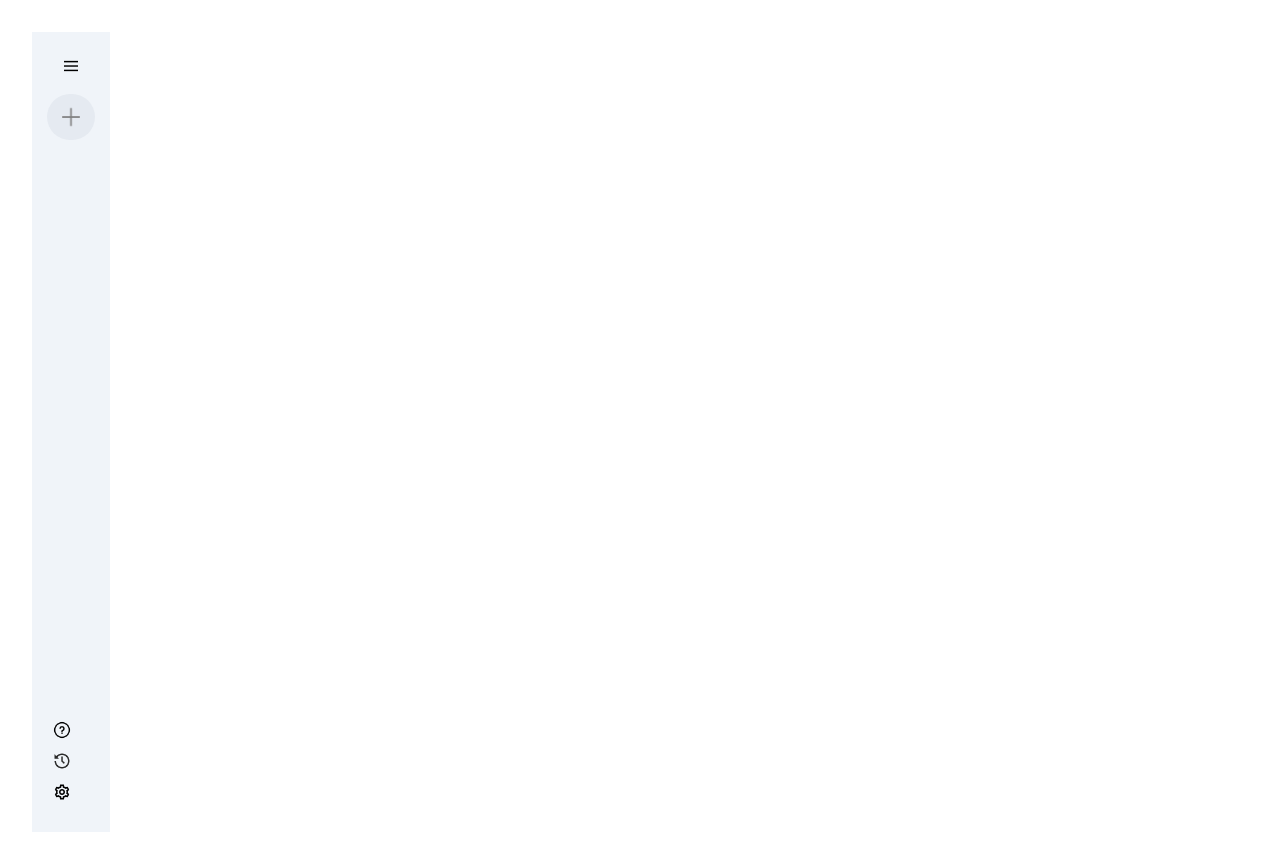
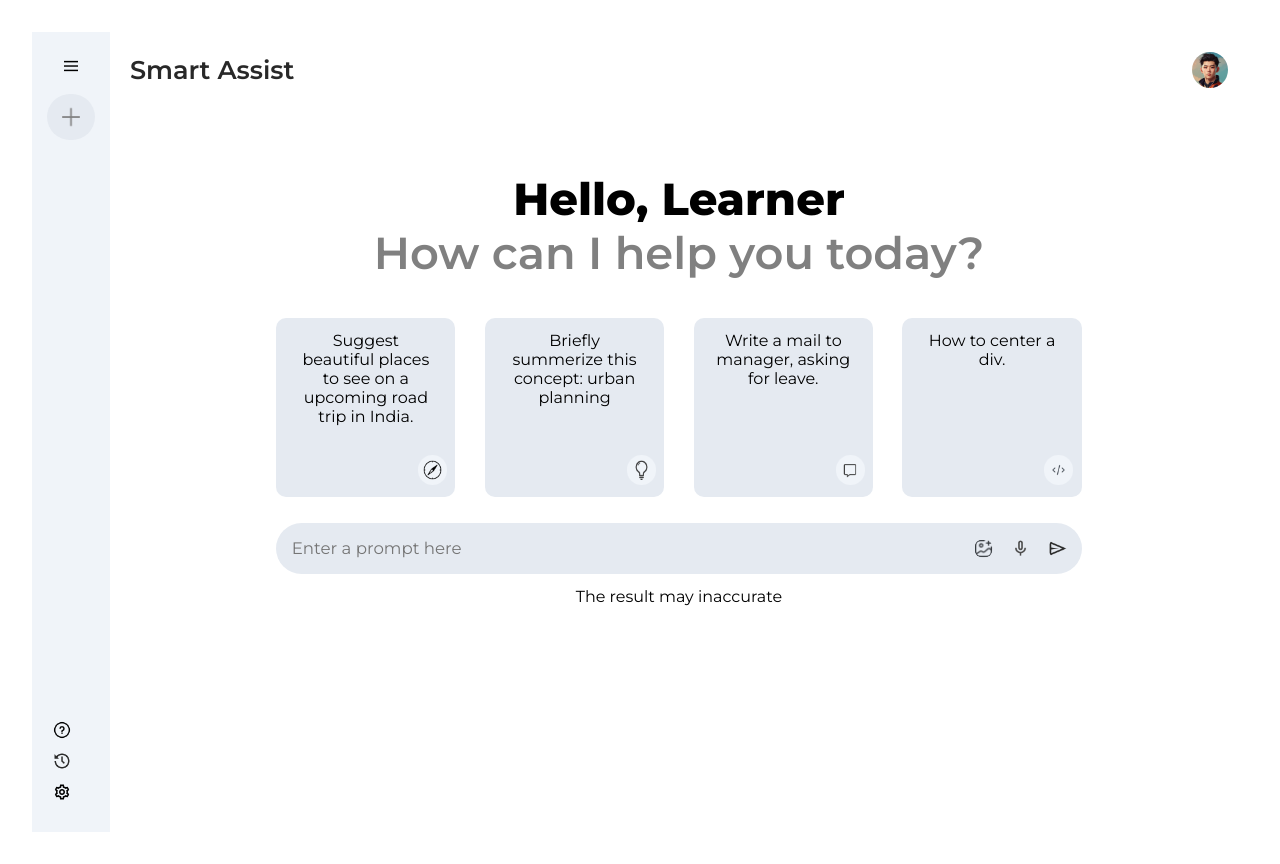
Before and after one commit to BiswajitNathaSharma/SmartAssist, a React (Vite) app: page / in a window 1280 px wide. Built offline with nearby package versions, Linux system fonts and the light colour scheme.

Commit message:
all frontend part done

```diff
--- a/src/App.jsx
+++ b/src/App.jsx
@@ -1,11 +1,12 @@
 import './App.css'
 import React from 'react'
-import {Sidebar} from './components/index'
+import {Sidebar, Main} from './components/index'
 
 function App() {
   return (
     <>
       <Sidebar/>
+      <Main/>
     </>
   )
 }
--- a/src/components/Main/Main.css
+++ b/src/components/Main/Main.css
@@ -0,0 +1,81 @@
+.main{
+    flex: 1;
+    min-height: 100vh;
+    position: relative;
+}
+.main .nav{
+    display: flex;
+    align-items: center;
+    justify-content: space-between;
+    font-size: 2vw;
+    padding: 20px;
+    color: var(--secondary-color);
+    font-weight: 600;
+}
+.main .nav img{
+    border-radius: 50%;
+    width: 2.8vw;
+}
+.section{
+    display: flex;
+    flex-direction: column;
+    padding: 5vw 13vw 1vw 13vw;
+}
+.section h1{
+    font-size: 3.5vw;
+    font-weight: 800;
+}
+.section h1:nth-child(even){
+    color: var(--primary-color);
+    font-weight: 600 ;
+}
+.cards{
+    display: flex;
+    flex-direction: row;
+    justify-content: space-between;
+    align-items: center;
+    flex-wrap: wrap;
+    width: 100%;
+    margin-top: 3vw;
+}
+.prompt-box > input{
+    flex: 1;
+    padding: 1.2vw;
+    border: none;
+    background-color: transparent;
+    outline: none;
+    font-size: 1.3vw;
+    width: 100%;
+}
+.prompt-box{
+    display: flex;
+    border-radius: 50px;
+    background-color: var(--secondary-background);
+    margin-top: 2vw;
+    align-items: center;
+}
+.prompt-box .img{
+    padding-right: 5px;
+    display: flex;
+    /* gap: 10px; */
+    justify-content: space-between;
+}
+.img img{
+    transition: all .2s ease-in-out;
+    width: 1.5vw;
+    cursor: pointer;
+    padding: 9px;
+    box-sizing:content-box;
+    border: none;
+    outline: none;
+    /* border: .5px solid gray; */
+    border-radius: 50%;
+}
+.img img:hover{
+    background-color: var(--primary-background);
+    transform: scale(1.1);
+}
+.section > p{
+    text-align: center;
+    margin-top: 1vw;
+}
--- a/src/components/Main/Main.jsx
+++ b/src/components/Main/Main.jsx
@@ -1,9 +1,55 @@
 import React from 'react'
+import {assets} from "../../assets/assets"
+import "./Main.css"
+import Suggestion from '../Suggestion/Suggestion'
+
 
 function Main() {
   return (
-    <div>
+    <div className='main'>
+      <div className="nav">
+        <p>Smart Assist</p>
+        <img src={assets.user_icon} alt="" />
+      </div>
+      <section className='section'>
+        <div className="h1">
+        <h1>Hello, Learner</h1>
+        <h1>How can I help you today?</h1>
+        </div>
 
+        <div className="cards">
+          <Suggestion
+          content={"Suggest beautiful places to see on a upcoming road trip in India."}
+          img={assets.compass_icon}
+          />
+
+          <Suggestion
+          content={"Briefly summerize this concept: urban planning"}
+          img={assets.bulb_icon}
+          />
+
+          <Suggestion
+          content={"Write a mail to manager, asking for leave."}
+          img={assets.message_icon}
+          />
+
+          <Suggestion
+          content={"How to center a div."}
+          img={assets.code_icon}
+          />
+
+        </div>
+        <div className="prompt-box">
+            <input type="text" placeholder='Enter a prompt here' />
+
+            <div className="img">
+            <img src={assets.gallery_icon} alt="" />
+            <img src={assets.mic_icon} alt="" />
+            <img src={assets.send_icon} alt="" />
+            </div>
+        </div>
+            <p>The result may inaccurate</p>
+      </section>
     </div>
   )
 }
--- /dev/null
+++ b/src/components/Suggestion/Suggestion.css
@@ -0,0 +1,28 @@
+.card{
+    height: 14vw;
+    width: 14vw;
+    padding: 1vw 1.5vw;
+    border: 1px solid var(--secondary-color);
+    background-color: var(--secondary-background);
+    border-radius: 10px;
+    display: flex;
+    flex-direction: column;
+    align-items: center;
+    justify-content: space-between;
+    cursor: pointer;
+    border: none;
+}
+.card:hover{
+    img{
+        background-color: var(--secondary-background);
+    }
+    background-color: var(--primary-background);
+}
+.card img{
+    width: 1.5vw;
+    margin-left: 95%;
+    padding: 5px;
+    background-color: var(--primary-background);
+    box-sizing: content-box;
+    border-radius: 50%;
+}
--- /dev/null
+++ b/src/components/Suggestion/Suggestion.jsx
@@ -0,0 +1,12 @@
+import React from 'react'
+import "./Suggestion.css"
+function Suggestion({content, img}) {
+    return (
+        <div className='card'>
+            <p>{content}</p>
+            <img src={img} alt="" />
+        </div>
+    )
+}
+
+export default Suggestion
```
